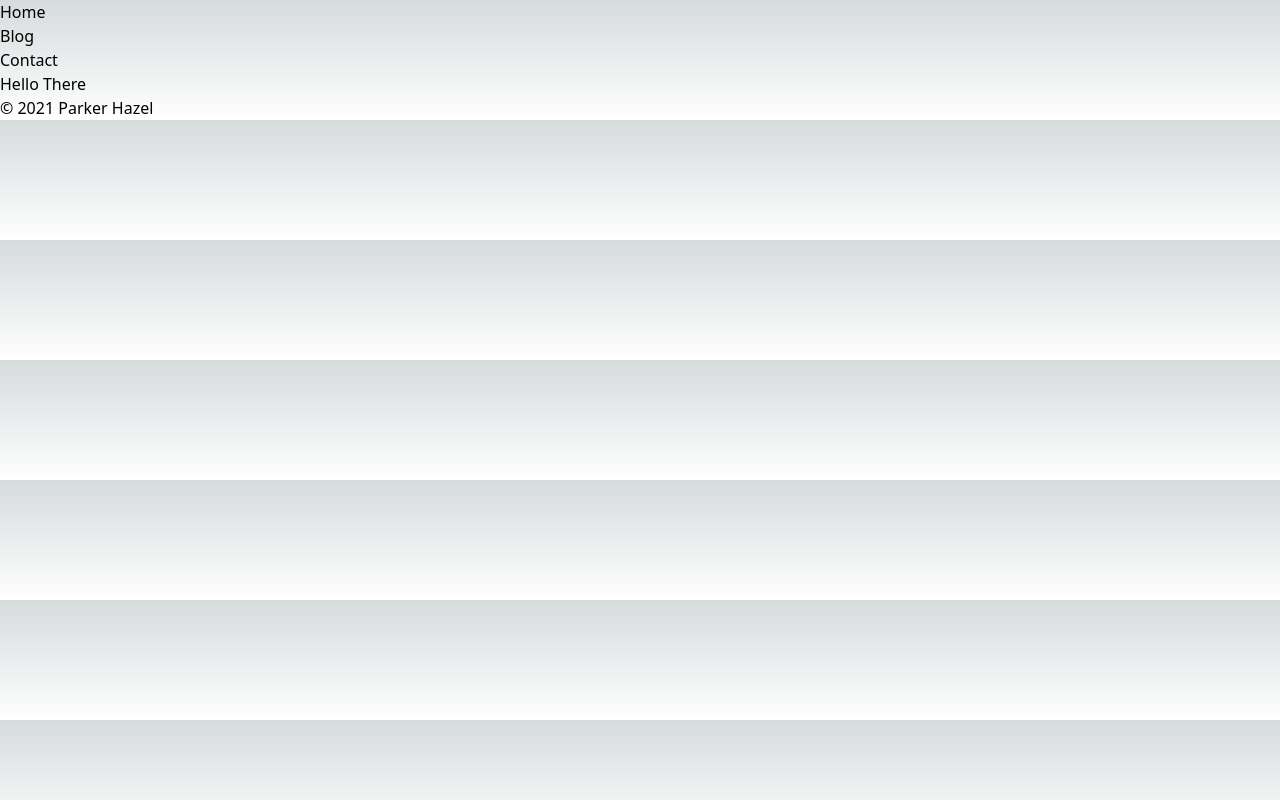
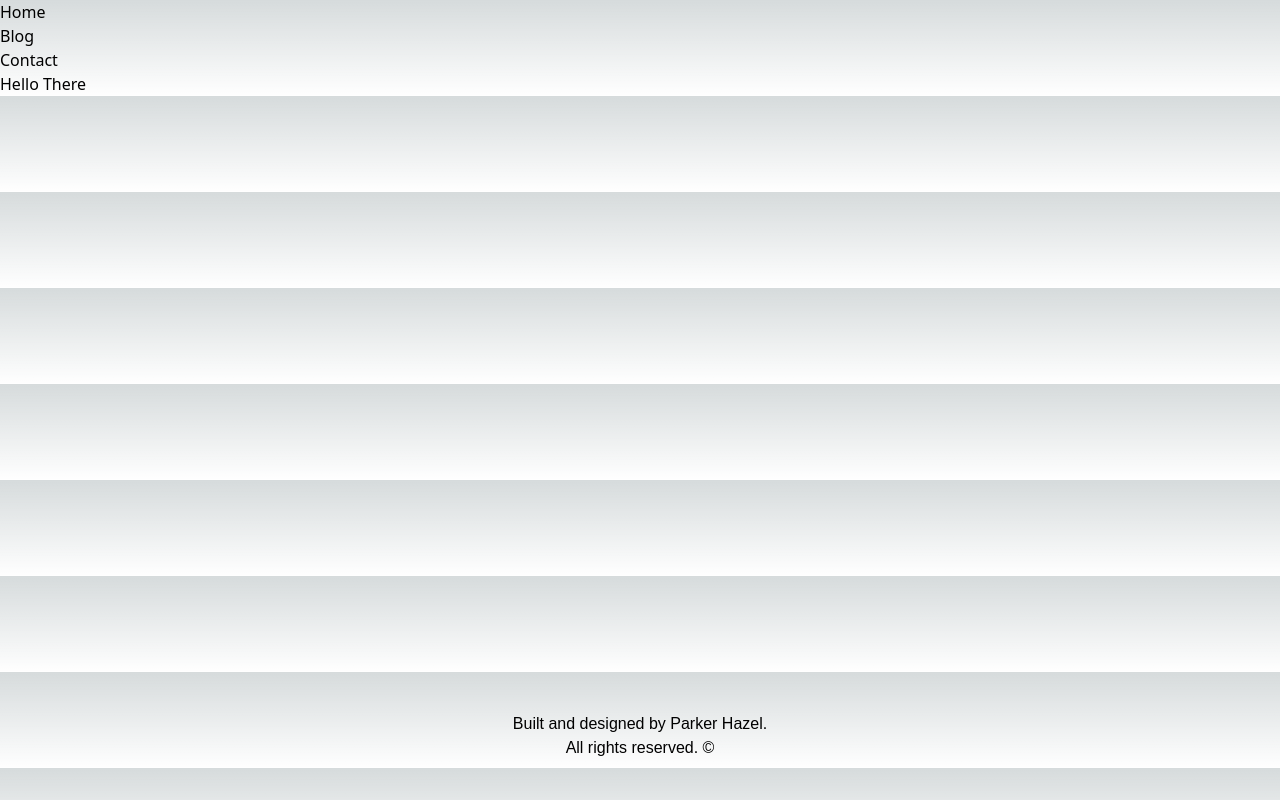
Before and after one commit to parkerhazel/my-website, a Next.js app: page / in a window 1280 px wide. Built offline with nearby package versions, Linux system fonts and the light colour scheme.

Commit message:
Updated layout and add Credits component

```diff
--- a/src/app/layout.tsx
+++ b/src/app/layout.tsx
@@ -2,7 +2,7 @@ import "./globals.css";
 import type { Metadata } from "next";
 import { Navbar } from "../components/Navbar/Navbar";
 import { SpeedInsights } from "@vercel/speed-insights/next"
-import { Footer } from "../components/Footer/Footer";
+import { Credits } from "../components/Credits/Credits";
 
 export const metadata: Metadata = {
   title: "Parker",
@@ -20,7 +20,7 @@ export default function RootLayout({
         <Navbar />
         {children}
         <SpeedInsights />
-        <Footer />
+        <Credits />
       </body>
     </html>
   );
--- a/src/app/page.tsx
+++ b/src/app/page.tsx
@@ -2,6 +2,10 @@ import styles from "./page.module.css";
 
 export default function Home() {
   return (
-      <h1>Hello There</h1>
+    <>
+      <div className={styles.Home}>
+        <h1>Hello There</h1>
+      </div>
+    </>
   );
 }
--- /dev/null
+++ b/src/components/Credits/Credits.module.css
@@ -0,0 +1,17 @@
+/* Footer styles */
+.Footer {
+    display: flex;
+    align-items: center;
+    padding-top: 100px;
+}
+
+.EndingCredits {
+    position: absolute;
+    bottom: 0;
+    font-family: "NTR", sans-serif;
+    color: var(--slate);
+    text-align: center;
+    width: 100%;
+    font-size: 16px;
+    padding-bottom: 40px;
+}
--- /dev/null
+++ b/src/components/Credits/Credits.tsx
@@ -0,0 +1,12 @@
+import styles from "./Credits.module.css";
+
+export const Credits = () => {
+  return (
+    <div className={styles.Credits}>
+        <div className={styles.EndingCredits}>
+          <div>Built and designed by Parker Hazel. </div>
+          <div>All rights reserved. ©</div>
+        </div>
+    </div>
+  );
+};
--- a/src/components/Footer/Footer.module.css
+++ /dev/null
@@ -1,19 +0,0 @@
-/* Footer styles */
-.footer {
-    background-color: #f5f5f5;
-    padding: 20px;
-    text-align: center;
-}
-
-.footer p {
-    margin: 0;
-}
-
-.footer a {
-    color: #333;
-    text-decoration: none;
-}
-
-.footer a:hover {
-    text-decoration: underline;
-}
--- a/src/components/Footer/Footer.tsx
+++ /dev/null
@@ -1,9 +0,0 @@
-import styles from './Footer.module.css';
-
-export const Footer = () => {
-  return (
-    <footer className={styles.Footer}>
-      <p>© 2021 Parker Hazel</p>
-    </footer>
-  );
-}
```
Also changed, not shown: src/components/FadeInSection/FadeInSection.tsx (added).
